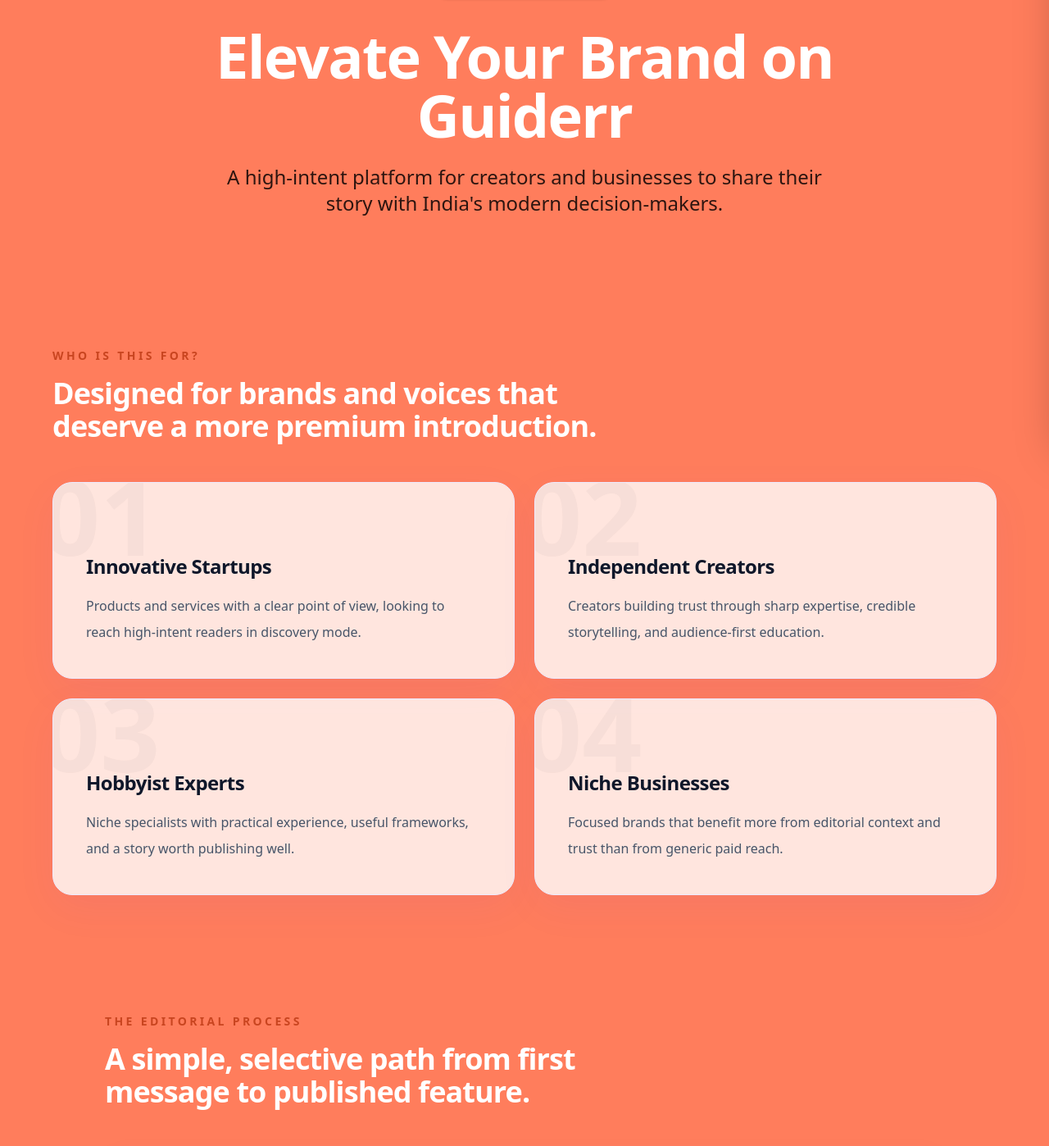
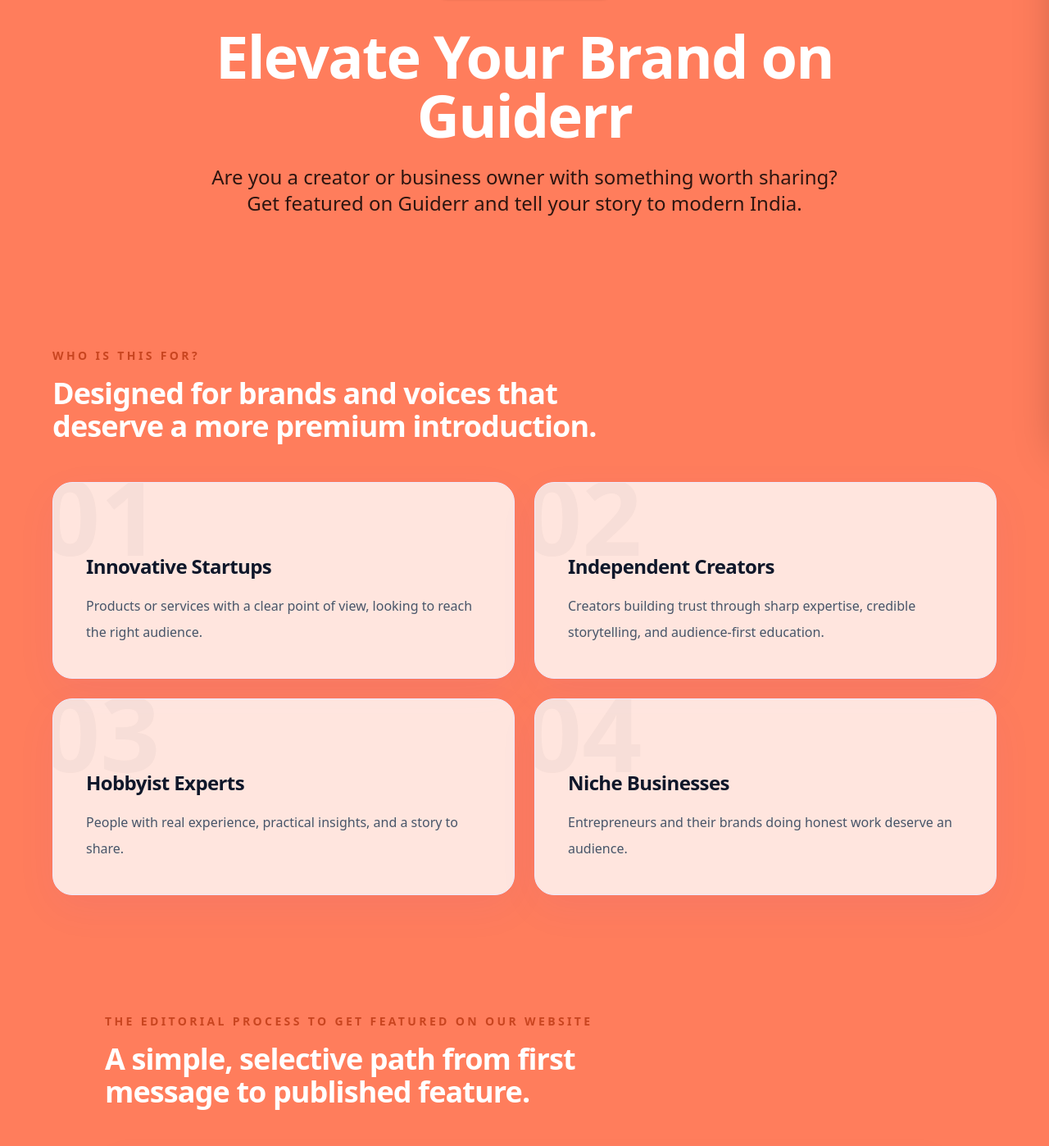
Before and after one commit to rohanvraj/guiderr, a React (Vite) app: page /get-featured in a window 1280 px wide. Shown: the part 262-1660 px from the top of the page at 82% size. Built offline with nearby package versions, Linux system fonts and the light colour scheme; no server answers.

Commit message:
refine: improve get featured page copy

```diff
--- a/src/pages/GetFeaturedPage.tsx
+++ b/src/pages/GetFeaturedPage.tsx
@@ -9,7 +9,7 @@ const FEATURED_WHATSAPP_URL = 'https://wa.me/919890505945?text=Hi%20Guiderr,%20I
 const audienceCards = [
   {
     title: 'Innovative Startups',
-    description: 'Products and services with a clear point of view, looking to reach high-intent readers in discovery mode.',
+    description: 'Products or services with a clear point of view, looking to reach the right audience.',
   },
   {
     title: 'Independent Creators',
@@ -17,11 +17,11 @@ const audienceCards = [
   },
   {
     title: 'Hobbyist Experts',
-    description: 'Niche specialists with practical experience, useful frameworks, and a story worth publishing well.',
+    description: 'People with real experience, practical insights, and a story to share.',
   },
   {
     title: 'Niche Businesses',
-    description: 'Focused brands that benefit more from editorial context and trust than from generic paid reach.',
+    description: 'Entrepreneurs and their brands doing honest work deserve an audience.',
   },
 ];
 
@@ -90,7 +90,8 @@ export default function GetFeaturedPage() {
 
             <FadeSection delay={0.12} className="mt-6">
               <p className="max-w-3xl mx-auto text-xl sm:text-2xl leading-10 text-[#2D1510]">
-                A high-intent platform for creators and businesses to share their story with India's modern decision-makers.
+                Are you a creator or business owner with something worth sharing?
+Get featured on Guiderr and tell your story to modern India.
               </p>
             </FadeSection>
           </div>
@@ -127,7 +128,7 @@ export default function GetFeaturedPage() {
         <section className="px-4 sm:px-6 lg:px-8 pb-24 sm:pb-32 lg:pb-40">
           <div className="max-w-5xl mx-auto">
             <FadeSection className="max-w-2xl">
-              <p className="text-sm font-semibold uppercase tracking-[0.24em] text-[#C94520]">The Editorial Process</p>
+              <p className="text-sm font-semibold uppercase tracking-[0.24em] text-[#C94520]">The Editorial Process to get featured on our website</p>
               <h2 className="mt-4 text-3xl sm:text-4xl font-semibold tracking-tight leading-tight text-white">
                 A simple, selective path from first message to published feature.
               </h2>
```
